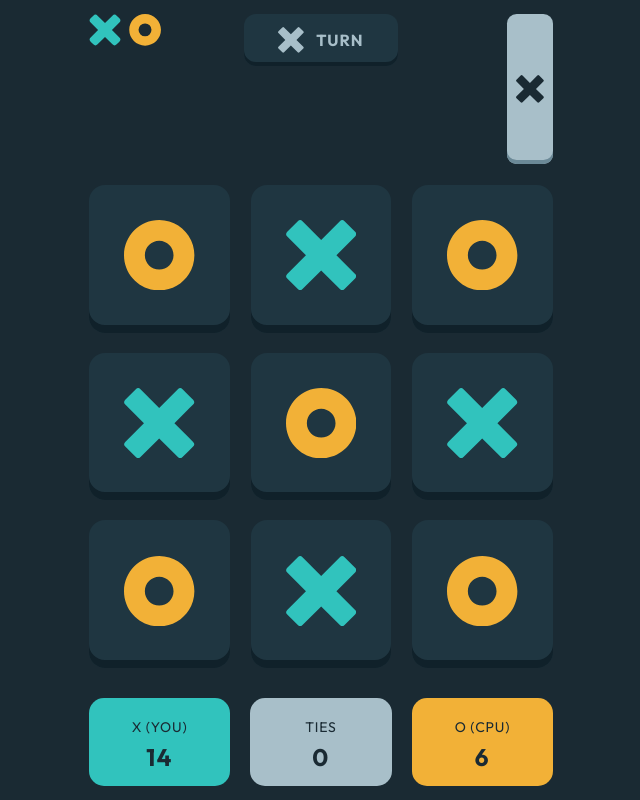
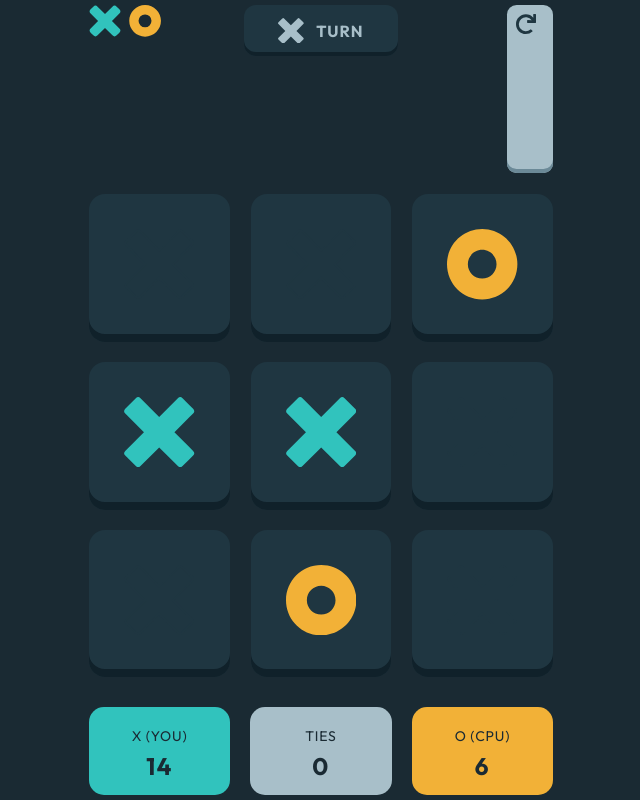
Before and after one commit to mujabom/tic-tac-toe, a React (Vite) app: page / in a window 1280 px wide. Both pictures are taken after a click on the button "NEW GAME (VS PLAYER)". Shown: the whole page, without its empty margins (319-959 px from the left). Built offline with nearby package versions, Linux system fonts and the light colour scheme.

Commit message:
grid chagnes

```diff
--- a/src/App.tsx
+++ b/src/App.tsx
@@ -1,24 +1,16 @@
 import { useState } from "react";
-import { GameScreen } from "./components/GameScreen";
 import { NewGameMenu } from "./components/NewGameMenu";
-type gameState = {
-  turn: "X" | "O";
-  grid: ("X" | "O" | "")[][];
-  score: {
-    X: number;
-    O: number;
-    tie: number;
-  };
-};
+import { GameScreen } from "./components/GameScreen/GameScreen";
+
 
 export default function App() {
   const [pageState, setPageState] = useState<"menu" | "game">("menu");
   const [gameState, setGameState] = useState<gameState>({
     turn: "X",
     grid: [
-      ["", "", ""],
-      ["", "", ""],
-      ["", "", ""],
+      ["", "", "O"],
+      ["X", "X", ""],
+      ["", "O", ""],
     ],
     score: {
       X: 0,
@@ -32,7 +24,7 @@ export default function App() {
   return (
     <div className="flex items-center min-w-[19rem] justify-center min-h-screen px-10 font-outfit text-cl-silver text-body bg-cd-navy">
       {pageState === "menu" && <NewGameMenu start={startGame} />}
-      {pageState === "game" && <GameScreen />}
+      {pageState === "game" && <GameScreen gameState={gameState} />}
       {/* <NotificationScreen /> */}
     </div>
   );
--- /dev/null
+++ b/src/components/GameScreen/GameGrid.tsx
@@ -0,0 +1,34 @@
+import O from "../../asset/icon-o.svg?react";
+import X from "../../asset/icon-x.svg?react";
+import Xoutline from "../../asset/icon-x-outline.svg?react";
+import Ooutline from "../../asset/icon-o-outline.svg?react";
+import { Fragment } from "react";
+
+export default function XOGrid({ gameState }: { gameState: gameState }) {
+  const classes =
+    "bg-cd-semi-navy p-[25%] pb-[30%] group flex items-center justify-center aspect-square rounded-2xl shadow-i-navy-s md:shadow-i-navy";
+  return (
+    <div className="grid grid-cols-3 gap-[4.5%] mt-[4.5%] mb-[15%]">
+      {gameState.grid.map((row, i) =>
+        row.map((cell, j) => <Fragment key={i * 3 + j}>
+            {cell === "O" && <div key={i * 3 + j} className={classes}><O className="text-cl-yellow" /></div>}
+
+            {cell === "X" &&<div key={i * 3 + j} className={classes}> <X className="text-cl-blue" /></div>}
+
+            {cell === "" && <button  className={classes}><EmptyCell cell={cell} turn={gameState.turn} /></button>}
+          </Fragment>
+        ))
+
+      }
+
+    </div>
+  );
+}
+
+function EmptyCell({turn }: { cell: Cell; turn: Turn }) {
+  if (turn === "X") {
+    return <Xoutline className="text-cd-semi-navy group-hover:text-cl-blue " />;
+  }
+  return <Ooutline className="text-cd-semi-navy group-hover:text-cl-yellow" />;
+
+}
--- a/src/components/GameScreen.tsx
+++ b/src/components/GameScreen/GameScreen.tsx
@@ -1,9 +1,14 @@
-import Button from "../UI/Button";
-import O from "../asset/icon-o.svg?react";
-import X from "../asset/icon-x.svg?react";
-import Logo from "../asset/logo.svg?react";
 
-export function GameScreen() {
+
+import Button from "../../UI/Button";
+import O from "../../asset/icon-o.svg?react";
+import X from "../../asset/icon-x.svg?react";
+import Restart from "../../asset/icon-restart.svg?react";
+import Logo from "../../asset/logo.svg?react";
+import XOGrid from "./GameGrid";
+
+
+export function GameScreen({ gameState }: { gameState: gameState}) {
   return (
     <div className="flex flex-col max-w-full md:w-[29rem]">
       {/* hrader */}
@@ -19,25 +24,12 @@ export function GameScreen() {
             color="blue"
             className="w-[30%] p-[6%] col-end-auto "
           >
-            <X className="" />
+            <Restart className="" />
           </Button>
         </div>
       </div>
       {/* grid */}
-      <div className="grid grid-cols-3 gap-[4.5%] mt-[4.5%] mb-[15%]">
-        {Array.from({ length: 9 }).map((_, i) => (
-          <div
-            key={i}
-            className=" bg-cd-semi-navy p-[25%] pb-[30%]  flex items-center justify-center aspect-square rounded-2xl shadow-i-navy-s md:shadow-i-navy"
-          >
-            {i % 2 == 0 ? (
-              <O className="text-cl-yellow" />
-            ) : (
-              <X className="text-cl-blue" />
-            )}
-          </div>
-        ))}
-      </div>
+      <XOGrid gameState={gameState} />
       {/* footer */}
       <div className="flex justify-between">
         <div className=" bg-cl-blue rounded-[15px] w-[30.4%] text-cd-navy flex flex-col justify-center items-center">
--- /dev/null
+++ b/src/types.d.ts
@@ -0,0 +1,12 @@
+type gameState = {
+    turn: Turn
+    grid: Grid;
+    score: {
+      X: number;
+      O: number;
+      tie: number;
+    };
+  };
+type Cell = "X" | "O" | "";
+  type Grid = [Cell, Cell, Cell][];
+  type Turn = "X" | "O";
```
Also changed, not shown: src/asset/icon-o-outline.svg, src/asset/icon-restart.svg.
